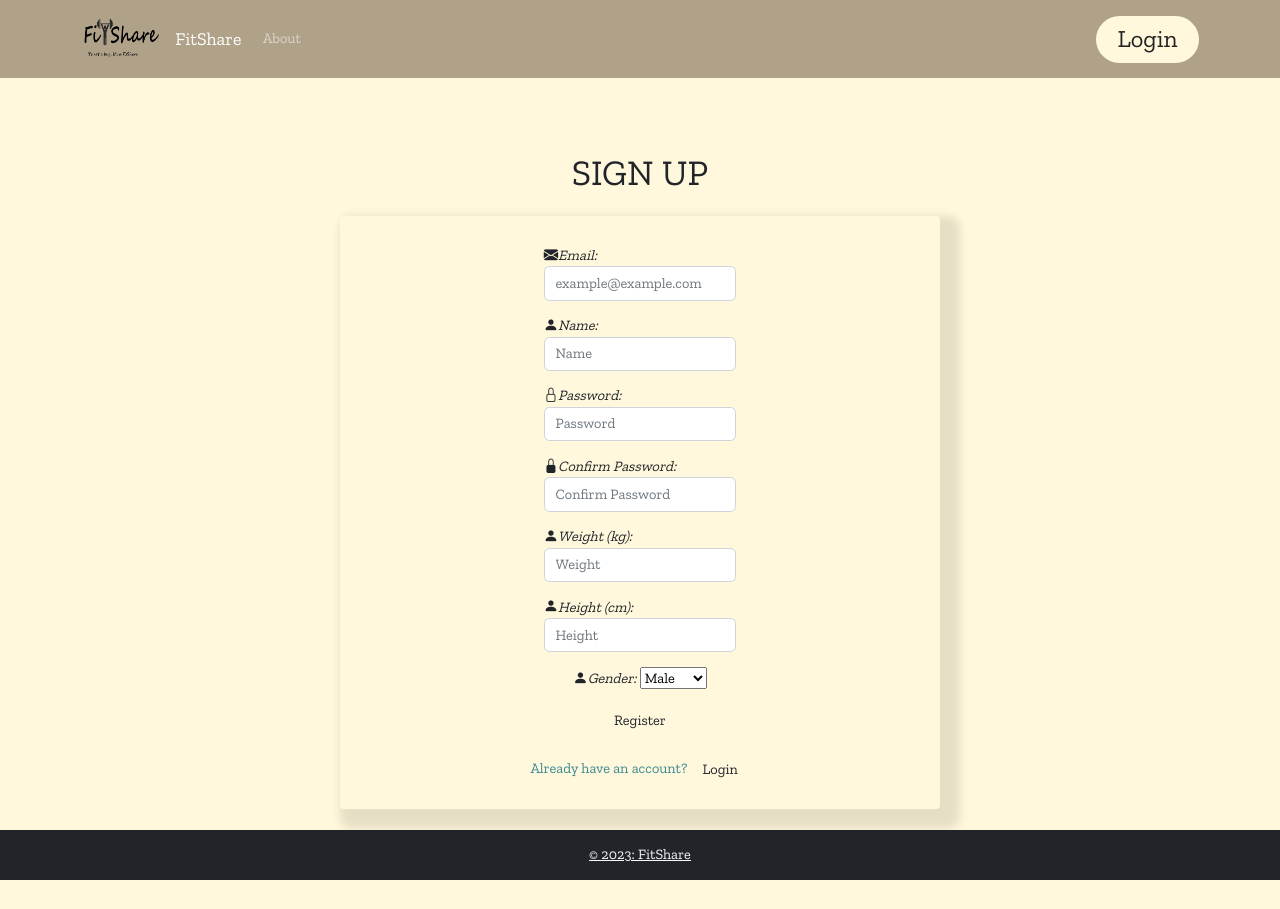
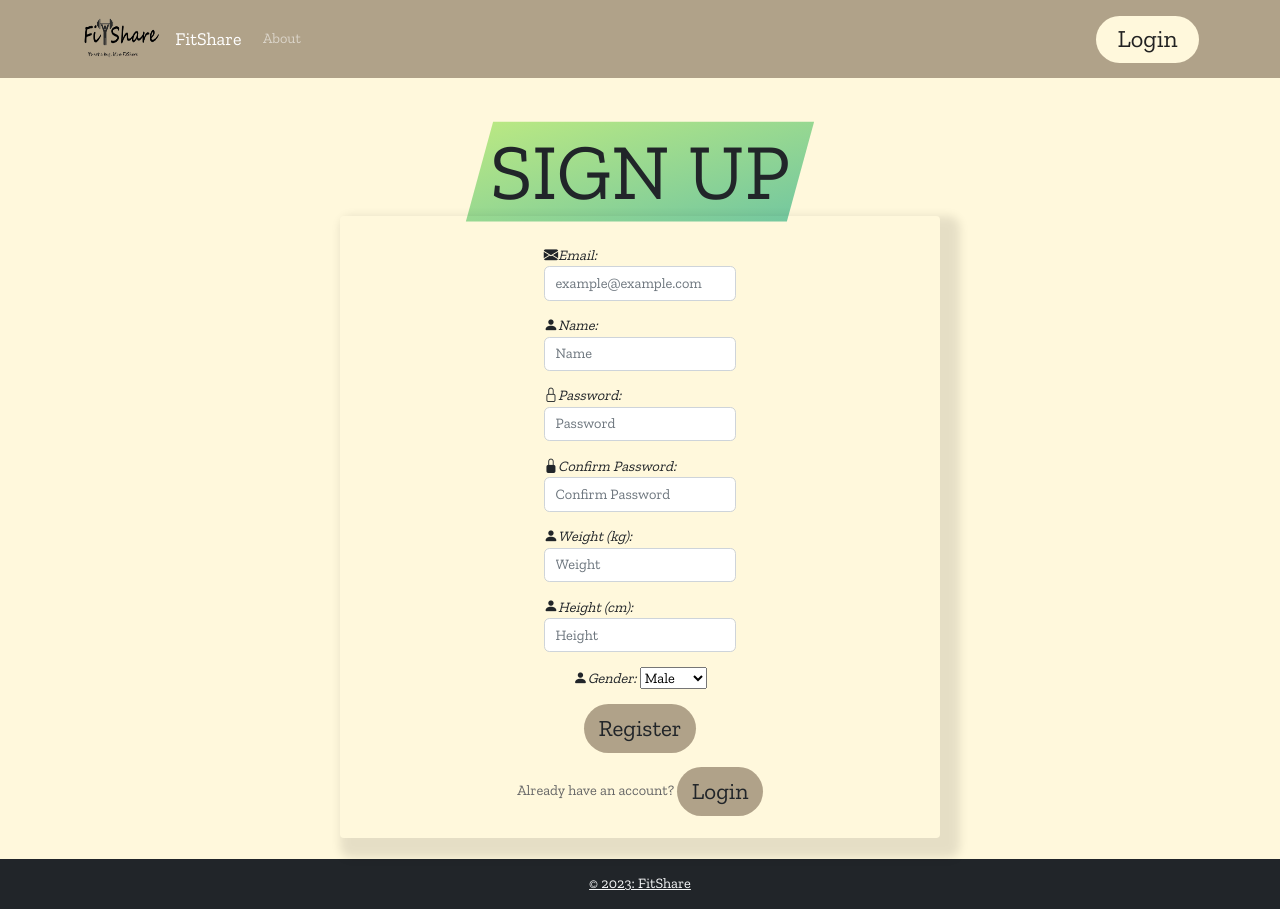
Before and after one commit to finziamit/FitShare, a Django app: page /signup/ in a window 1280 px wide. Before the commit the page ends 880 px from the top, so only its background shows below. Run offline with Django 4.2, Linux system fonts and the light colour scheme; some libraries are stand-ins or nearby versions.

Commit message:
Add show program
Improve home page style

```diff
--- a/fitShareApp/models.py
+++ b/fitShareApp/models.py
@@ -79,7 +79,7 @@ class Exercise(models.Model):
     reps = models.IntegerField()
 
     def __str__(self):
-        return f"{self.name}\t{self.reps}x{self.sets}"
+        return f"{self.name} {self.reps}x{self.sets}"
 
     def edit_exercise(self, sets, reps):
         if sets > 0:
--- a/fitShareApp/static/css/home_page.css
+++ b/fitShareApp/static/css/home_page.css
@@ -0,0 +1,191 @@
+:root {
+    --color-primary: #b0a289;
+    --color-secondary: #ffcb03;
+    --color-tertiary: #ff585f;
+    --color-primary-darker: #4bbb7d;
+    --color-secondary-darker: #ffbb00;
+    --color-tertiary-darker: #fd424b;
+    --color-primary-opacity: #5ec5763a;
+    --color-secondary-opacity: #ffcd0331;
+    --color-tertiary-opacity: #ff58602d;
+    --gradient-primary: linear-gradient(to top left, #39b385, #9be15d);
+    --gradient-secondary: linear-gradient(to top left, #ffb003, #ffcb03);
+  }
+
+  * {
+    margin: 0;
+    padding: 0;
+    box-sizing: inherit;
+  }
+
+  .left-area {
+    width: 50%;
+    float: left;
+  }
+
+  .right-area {
+    width: 50%;
+    float: left;
+    align-items: center;
+  }
+
+  /* GENERAL */
+  .section {
+    padding: 2rem 1rem;
+    transition: transform 1s, opacity 1s;
+  }
+
+  .section__title {
+    max-width: 80rem;
+    margin: 0 auto 8rem auto;
+  }
+
+  .section__description {
+    font-weight: 600;
+    text-transform: uppercase;
+    color: var(--color-primary);
+    margin-bottom: 1rem;
+  }
+
+  .section__header {
+    font-size: 4rem;
+    line-height: 1.3;
+    font-weight: 500;
+  }
+
+  .btn {
+    display: inline-block;
+    background-color: var(--color-primary);
+    font-size: 1.6rem;
+    font-family: inherit;
+    font-weight: 500;
+    border: none;
+    padding: 0.5rem 1rem;
+    border-radius: 6rem;
+    cursor: pointer;
+    transition: all 0.3s;
+  }
+
+  .btn:hover {
+    background-color: var(--color-primary-darker);
+  }
+
+  .btn--text {
+    display: inline-block;
+    background: none;
+    font-size: 1.7rem;
+    font-family: inherit;
+    font-weight: 500;
+    color: var(--color-primary);
+    border: none;
+    border-bottom: 1px solid currentColor;
+    padding-bottom: 2px;
+    cursor: pointer;
+    transition: all 0.3s;
+  }
+
+  p {
+    color: #666;
+  }
+
+  img {
+    transition: filter 0.5s;
+  }
+
+  /* HEADER */
+  .header {
+    padding: 0 3rem;
+    height: 100vh;
+    display: flex;
+    flex-direction: column;
+    align-items: center;
+  }
+
+  .header__title {
+    flex: 1;
+    max-width: 115rem;
+    display: grid;
+    grid-template-columns: 3fr 2fr;
+    row-gap: 3rem;
+    align-content: center;
+    justify-content: center;
+    align-items: start;
+    justify-items: start;
+  }
+
+  h1 {
+    font-size: 5.5rem;
+    line-height: 1.35;
+  }
+
+  h4 {
+    font-size: 2.4rem;
+    font-weight: 500;
+  }
+
+  .header__img {
+    width: 100%;
+    grid-column: 2 / 3;
+    grid-row: 1 / span 4;
+    transform: translateY(-6rem);
+  }
+
+  /* Highlights, I like that design*/
+  .highlight {
+    position: relative;
+  }
+
+  .highlight::after {
+    display: block;
+    content: "";
+    position: absolute;
+    bottom: 0;
+    left: 0;
+    height: 100%;
+    width: 100%;
+    z-index: -1;
+    opacity: 0.7;
+    transform: scale(1.07, 1.05) skewX(-15deg);
+    background-image: var(--gradient-primary);
+  }
+
+  .features {
+    display: grid;
+    grid-template-columns: 1fr 1fr;
+    gap: 4rem;
+    margin: 0 12rem;
+  }
+
+  .features__img {
+    width: 100%;
+  }
+
+  .features__feature {
+    align-self: center;
+    justify-self: center;
+    width: 70%;
+    font-size: 1.5rem;
+  }
+
+  .features__header {
+    font-size: 2rem;
+    margin-bottom: 1rem;
+  }
+
+  /*OUR ARTICLES SECTION */
+  .programs {
+    max-width: 100rem;
+    margin: 12rem auto 0 auto;
+  }
+
+  .programs__content {
+    /* JUST PRESENTATIONAL */
+    font-size: 1.7rem;
+    padding: 2rem 2rem 2rem 2rem;
+    overflow: auto; /* Add this property */
+    height: 500px; /* Set a fixed height for the container */
+  }
+
+  .programs__content p {
+    grid-column: 2;
+  }
--- a/fitShareApp/views.py
+++ b/fitShareApp/views.py
@@ -26,15 +26,14 @@ def add_training_program(request):
             program = form.save()
 
             exercise_prefix = 'exercises'
-            exercise_count = 0
+            exercise_count = 1
             while f"{exercise_prefix}-{exercise_count}-name" in request.POST:
                 exercise_name = request.POST[f"{exercise_prefix}-{exercise_count}-name"]
                 sets = int(request.POST[f"{exercise_prefix}-{exercise_count}-sets"])
                 reps = int(request.POST[f"{exercise_prefix}-{exercise_count}-reps"])
 
-                exercise = Exercise(name=exercise_name, sets=sets, reps=reps)
-                exercise.save()
-                program.exercises.add(exercise)
+                exercise = Exercise.create_exercise(name=exercise_name, sets=sets, reps=reps)
+                program.excercises.add(exercise)
 
                 exercise_count += 1
 
```
Also changed, not shown: fitShareApp/static/css/show_training_program.css (+41 -0 lines), fitShareApp/templates/home_page.html (+3 -7 lines), fitShareApp/templates/show_training_program.html (+5 -3 lines).
